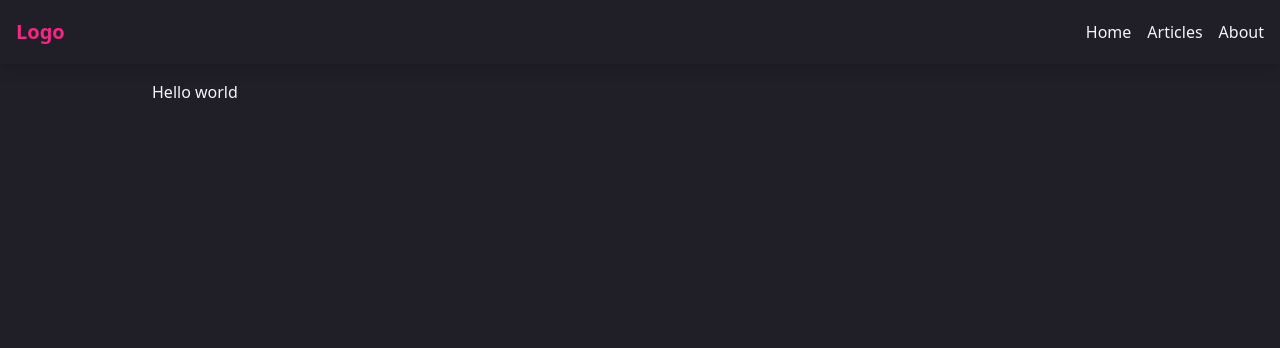
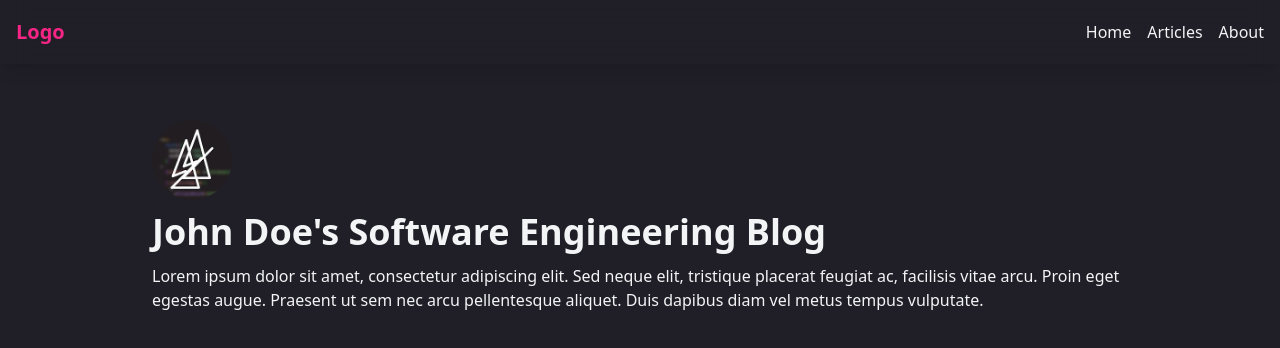
Before and after one commit to NtBat/blog-nextjs, a Next.js app: page / in a window 1280 px wide. Shown: the top 348 px of the page. Built offline with nearby package versions, Linux system fonts and the light colour scheme.

Commit message:
feat(created profile component): created Profile Component

```diff
--- a/src/app/page.tsx
+++ b/src/app/page.tsx
@@ -1,3 +1,19 @@
+import { allPosts } from 'contentlayer/generated';
+
+import { siteConfig } from '@/config';
+
+import { Grid } from '@/components/Grid';
+import { PostCard } from '@/components/PostCard';
+import { Profile } from '@/components/Profile';
+
 export default function Home() {
-  return <h2>Hello world</h2>;
+  const posts = allPosts;
+
+  return (
+    <div>
+      <div className="my-10">
+        <Profile items={siteConfig} />
+      </div>
+    </div>
+  );
 }
--- /dev/null
+++ b/src/components/Profile/Profile.tsx
@@ -0,0 +1,28 @@
+import Image from 'next/image';
+
+import { SiteType } from '@/models/Site';
+
+import * as S from './styles';
+
+type ProfileProps = {
+  items: SiteType;
+};
+
+export const Profile = ({ items }: ProfileProps) => {
+  return (
+    <div>
+      <Image
+        src="/assets/images/profile.jpeg"
+        alt="profile image"
+        width={80}
+        height={80}
+        title="profile image"
+        priority
+        className="rounded-full"
+      />
+
+      <S.Title>{items.title}</S.Title>
+      <S.Subtitle>{items.subtitle}</S.Subtitle>
+    </div>
+  );
+};
--- /dev/null
+++ b/src/components/Profile/index.ts
@@ -0,0 +1 @@
+export { Profile } from './Profile';
--- /dev/null
+++ b/src/components/Profile/styles.ts
@@ -0,0 +1,11 @@
+import tw from 'tailwind-styled-components';
+
+export const Title = tw.h1`
+  my-3
+  text-4xl
+  font-bold
+`;
+
+export const Subtitle = tw.p`
+  text-md
+`;
--- a/src/config/index.ts
+++ b/src/config/index.ts
@@ -1 +1,2 @@
 export * from './header';
+export * from './site';
--- /dev/null
+++ b/src/config/site.ts
@@ -0,0 +1,15 @@
+import { SiteType } from '@/models/Site';
+
+export const siteConfig: SiteType = {
+  name: 'John Doe',
+  title: "John Doe's Software Engineering Blog",
+  description: 'A blog about software engineering and stuff',
+  subtitle:
+    'Lorem ipsum dolor sit amet, consectetur adipiscing elit. Sed neque elit, tristique placerat feugiat ac, facilisis vitae arcu. Proin eget egestas augue. Praesent ut sem nec arcu pellentesque aliquet. Duis dapibus diam vel metus tempus vulputate.',
+  url: 'https://example.com',
+  links: {
+    youtube: 'https://www.youtube.com',
+    github: 'https://github.com',
+    linkedin: 'https://www.linkedin.com'
+  }
+};
--- /dev/null
+++ b/src/models/Site.ts
@@ -0,0 +1,12 @@
+export type SiteType = {
+  name: string;
+  description: string;
+  title: string;
+  subtitle: string;
+  url: string;
+  links: {
+    youtube: string;
+    github: string;
+    linkedin: string;
+  };
+};
```
Also changed, not shown: public/assets/images/profile.jpeg (added).
